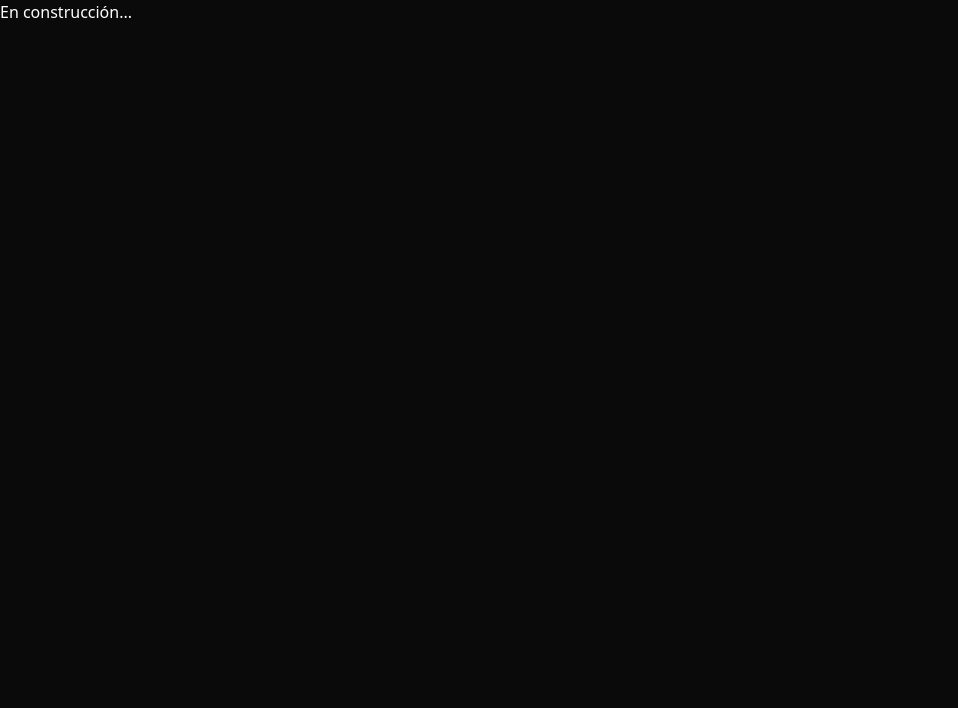
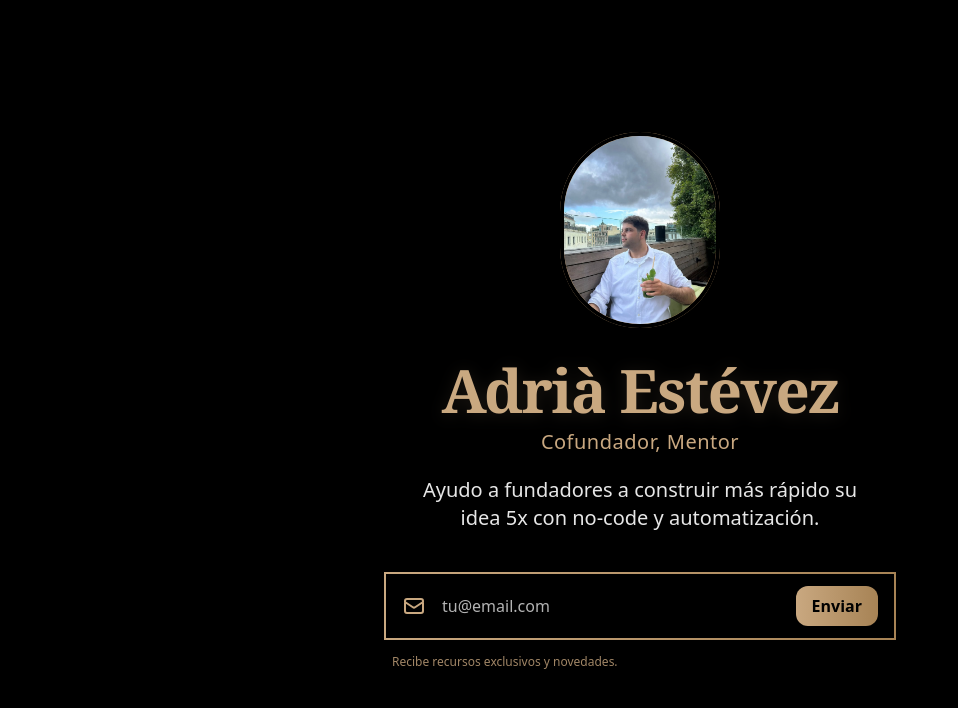
Before and after one commit to adriapedralbes/adriaestevezcom, a Next.js app: page / in a window 1280 px wide. Shown: the top 708 px of the page, without its empty margins (0-958 px from the left). Built offline with nearby package versions, Linux system fonts and the light colour scheme.

Commit message:
feat: agregar lógica de suscripción con Supabase y confetti en la página de inicio

```diff
--- a/package.json
+++ b/package.json
@@ -19,6 +19,7 @@
     "@radix-ui/react-switch": "^1.1.3",
     "@radix-ui/react-toast": "^1.2.6",
     "@radix-ui/react-tooltip": "^1.1.8",
+    "@supabase/supabase-js": "^2.49.4",
     "@types/uuid": "^10.0.0",
     "class-variance-authority": "^0.7.1",
     "clsx": "^2.1.1",
@@ -30,6 +31,7 @@
     "next": "15.1.7",
     "next-themes": "^0.4.4",
     "react": "^19.0.0",
+    "react-confetti": "^6.4.0",
     "react-day-picker": "8.10.1",
     "react-dom": "^19.0.0",
     "react-hot-toast": "^2.5.2",
--- a/src/app/page.tsx
+++ b/src/app/page.tsx
@@ -1,10 +1,213 @@
 "use client";
 
+import Image from "next/image";
+import { useState, FormEvent, useEffect } from "react"; // Añadido useEffect
+import { supabase } from "@/lib/supabaseClient";
+import Confetti from 'react-confetti'; // Importar Confetti
+
+// Hook de ayuda para obtener las dimensiones de la ventana de forma segura en el cliente
+function useWindowSize() {
+  const [windowSize, setWindowSize] = useState({
+    width: 0,
+    height: 0,
+  });
+
+  useEffect(() => {
+    function handleResize() {
+      setWindowSize({
+        width: window.innerWidth,
+        height: window.innerHeight,
+      });
+    }
+    // Establecer tamaño inicialmente al montar en cliente
+    handleResize();
+    window.addEventListener("resize", handleResize);
+    // Limpiar listener al desmontar el componente
+    return () => window.removeEventListener("resize", handleResize);
+  }, []); // Array de dependencias vacío asegura que solo se ejecute al montar y desmontar
+
+  return windowSize;
+}
+
 export default function Home() {
+  const [email, setEmail] = useState("");
+  const [focus, setFocus] = useState(false);
+  const [isLoading, setIsLoading] = useState(false);
+  const [successMessage, setSuccessMessage] = useState("");
+  const [errorMessage, setErrorMessage] = useState("");
+  const [showConfetti, setShowConfetti] = useState(false); // Estado para confetti
+  const { width, height } = useWindowSize(); // Obtener dimensiones de la ventana
+
+  const handleSubmit = async (event: FormEvent<HTMLFormElement>) => {
+    event.preventDefault();
+    setIsLoading(true);
+    setSuccessMessage("");
+    setErrorMessage("");
+    setShowConfetti(false); // Reiniciar confetti
+
+    if (!email || !/\S+@\S+\.\S+/.test(email)) {
+      setErrorMessage("Por favor, introduce un email válido.");
+      setIsLoading(false);
+      return;
+    }
+
+    try {
+      const { error } = await supabase
+        .from('subscribers')
+        .insert([{ email: email }]);
+
+      if (error) {
+        if (error.code === '23505') {
+          setErrorMessage("Este email ya está registrado.");
+        } else {
+          throw error;
+        }
+      } else {
+        setSuccessMessage("¡Gracias por suscribirte! Revisa tu email.");
+        setEmail("");
+        setShowConfetti(true); // Lanzar confetti al éxito
+        // Opcional: Ocultar confetti después de un tiempo
+        setTimeout(() => setShowConfetti(false), 5000); // Ocultar tras 5 segundos
+      }
+    } catch (error) {
+      console.error("Error al enviar el email:", error);
+      setErrorMessage("Error al registrar el email. Inténtalo de nuevo.");
+    } finally {
+      setIsLoading(false);
+    }
+  };
+
   return (
-    <div className="min-h-screen bg-[#0a0a0a] text-white">
-      {/* Navigation */}
-      En construcción...
-    </div>
+    <div className="min-h-screen bg-black relative flex flex-col items-center justify-center py-16 px-4 overflow-x-hidden">
+      {/* Renderizar Confetti condicionalmente */}
+      {showConfetti && width > 0 && height > 0 && (
+        <Confetti
+          width={width}
+          height={height}
+          recycle={false} // Fijar a false para parar tras la animación
+          numberOfPieces={200} // Ajustar número de piezas
+          gravity={0.1} // Ajustar gravedad
+          initialVelocityY={15}
+          tweenDuration={5000} // Coincidir con la duración del timeout
+          colors={['#C9A880', '#A78355', '#FFFFFF', '#F0F0F0']} // Colores dorado y blanco
+          style={{ zIndex: 1000 }} // Asegurar que está por encima
+          onConfettiComplete={() => setShowConfetti(false)} // Ocultar al terminar la animación
+        />
+      )}
+
+      {/* Gradiente de fondo */}
+      <div className="pointer-events-none fixed inset-0 z-0 flex items-center justify-center">
+        <div className="w-[700px] h-[700px] rounded-full bg-gradient-radial from-[#C9A880]/20 via-transparent to-transparent blur-[120px]" />
+      </div>
+      <main className="relative z-10 w-full max-w-lg flex flex-col items-center">
+        {/* Imagen de perfil */}
+        <div className="mb-8 relative group">
+          <div className="absolute inset-0 rounded-full border-4 border-transparent group-hover:shadow-[0_0_32px_4px_#C9A88099] transition-all duration-300"
+            style={{
+              background: "linear-gradient(135deg, #C9A880 0%, #A78355 100%)",
+              padding: 4,
+              zIndex: 1,
+            }}
+          />
+          <Image
+            src="/adria.jpg"
+            alt="Adrià Estévez"
+            width={160}
+            height={160}
+            className="rounded-full border-4 border-black shadow-lg relative z-10"
+            priority
+          />
+        </div>
+        {/* Nombre */}
+        <h1 className="font-serif text-5xl md:text-6xl font-bold text-[#C9A880] mb-2 text-center tracking-tight drop-shadow-[0_2px_8px_rgba(201,168,128,0.15)]">
+          Adrià Estévez
+        </h1>
+        {/* Título */}
+        <h2 className="text-lg md:text-xl font-sans text-[#C9A880] mb-5 text-center font-medium tracking-wide">
+          Cofundador, Mentor
+        </h2>
+        {/* Descripción */}
+        <p className="font-sans text-lg md:text-xl text-white/90 mb-10 text-center max-w-md leading-relaxed">
+          Ayudo a fundadores a construir más rápido su idea 5x con no-code y automatización.
+        </p>
+        {/* Bloques de contenido ocultos temporalmente
+        <div className="w-full space-y-6 mb-7">
+          <div
+            className="bg-black border-2 rounded-2xl p-5 transition-all duration-300 group hover:shadow-[0_0_24px_0_#C9A88055] hover:border-[#C9A880] border-[#C9A880]/70"
+            style={{
+              borderImage: "linear-gradient(90deg, #C9A880 0%, #A78355 100%) 1",
+            }}
+          >
+            <h3 className="font-sans font-bold text-[#C9A880] mb-1 uppercase tracking-wider text-base">// JOIN_ZECONOMY</h3>
+            <p className="font-sans text-white/90 text-base">Comunidad gratuita de AI Builders</p>
+          </div>
+          <div
+            className="bg-black border-2 rounded-2xl p-5 transition-all duration-300 group hover:shadow-[0_0_24px_0_#C9A88055] hover:border-[#C9A880] border-[#C9A880]/70"
+            style={{
+              borderImage: "linear-gradient(90deg, #C9A880 0%, #A78355 100%) 1",
+            }}
+          >
+            <h3 className="font-sans font-bold text-[#C9A880] mb-1 uppercase tracking-wider text-base">// NEED_HELP?</h3>
+            <p className="font-sans text-white/90 text-base">Guía de IA para programadores</p>
+            <p className="font-sans text-white/90 text-base">Sesión de desbloqueo IA (30 min)</p>
+          </div>
+          <div
+            className="bg-black border-2 rounded-2xl p-5 transition-all duration-300 group hover:shadow-[0_0_24px_0_#C9A88055] hover:border-[#C9A880] border-[#C9A880]/70"
+            style={{
+              borderImage: "linear-gradient(90deg, #C9A880 0%, #A78355 100%) 1",
+            }}
+          >
+            <h3 className="font-sans font-bold text-[#C9A880] mb-1 uppercase tracking-wider text-base">// FREE_AI_PROMPTS</h3>
+            <p className="font-sans text-white/90 text-base">Crea tu propio servidor MD</p>
+          </div>
+        </div>
+        */}
+        {/* Formulario de email */}
+        <form
+          className="w-full"
+          onSubmit={handleSubmit}
+        >
+          <div
+            className={`w-full bg-black border-2 rounded-2xl flex items-center px-4 py-2 transition-all duration-300 mb-2
+              ${focus ? "border-[#C9A880] shadow-[0_0_16px_0_#C9A88055]" : "border-[#C9A880]/70"}
+            `}
+            style={{
+              borderImage: "linear-gradient(90deg, #C9A880 0%, #A78355 100%) 1",
+            }}
+          >
+            <svg className="w-6 h-6 text-[#C9A880] mr-2 flex-shrink-0" fill="none" stroke="currentColor" strokeWidth={2} viewBox="0 0 24 24">
+              <path strokeLinecap="round" strokeLinejoin="round" d="M3 8l7.89 5.26a2 2 0 002.22 0L21 8M5 19h14a2 2 0 002-2V7a2 2 0 00-2-2H5a2 2 0 00-2 2v10a2 2 0 002 2z" />
+            </svg>
+            <input
+              type="email"
+              placeholder="tu@email.com"
+              className="flex-1 bg-transparent outline-none border-none text-white placeholder:text-white/70 text-base px-2 py-3"
+              value={email}
+              onChange={e => setEmail(e.target.value)}
+              onFocus={() => setFocus(true)}
+              onBlur={() => setFocus(false)}
+              required
+              disabled={isLoading}
+            />
+            <button
+              type="submit"
+              className="ml-2 px-4 py-2 rounded-xl bg-gradient-to-r from-[#C9A880] to-[#A78355] text-black font-semibold shadow transition-all duration-200 hover:brightness-110 focus:outline-none disabled:opacity-70 disabled:cursor-not-allowed"
+              aria-label="Enviar email"
+              disabled={isLoading}
+            >
+              {isLoading ? "Enviando..." : "Enviar"}
+            </button>
+          </div>
+          {/* Mensajes de feedback */}
+          <div className="h-5 text-left w-full pl-2 mt-1">
+            {successMessage && <p className="text-sm text-green-400">{successMessage}</p>}
+            {errorMessage && <p className="text-sm text-red-400">{errorMessage}</p>}
+            {!successMessage && !errorMessage && (
+              <span className="text-xs text-[#C9A880]/80">Recibe recursos exclusivos y novedades.</span>
+            )}
+          </div>
+        </form>
+      </main >
+    </div >
   );
 }
--- /dev/null
+++ b/src/lib/supabaseClient.ts
@@ -0,0 +1,11 @@
+import { createClient } from '@supabase/supabase-js'
+
+// Use environment variables in a real application
+const supabaseUrl = 'https://tamfudvevdvygetqmttr.supabase.co'
+const supabaseAnonKey = 'eyJhbGciOiJIUzI1NiIsInR5cCI6IkpXVCJ9.eyJpc3MiOiJzdXBhYmFzZSIsInJlZiI6InRhbWZ1ZHZldmR2eWdldHFtdHRyIiwicm9sZSI6ImFub24iLCJpYXQiOjE3NDQ2NDc5OTgsImV4cCI6MjA2MDIyMzk5OH0.scBT7k3Z6MG-x5_JiTgxytyNNnNwAfcNggG6CQMK8D4'
+
+// It's better practice to store these in environment variables (.env.local)
+// const supabaseUrl = process.env.NEXT_PUBLIC_SUPABASE_URL!
+// const supabaseAnonKey = process.env.NEXT_PUBLIC_SUPABASE_ANON_KEY!
+
+export const supabase = createClient(supabaseUrl, supabaseAnonKey)
```
Also changed, not shown: 1 other file (tests, documents, lock files or other folders).
